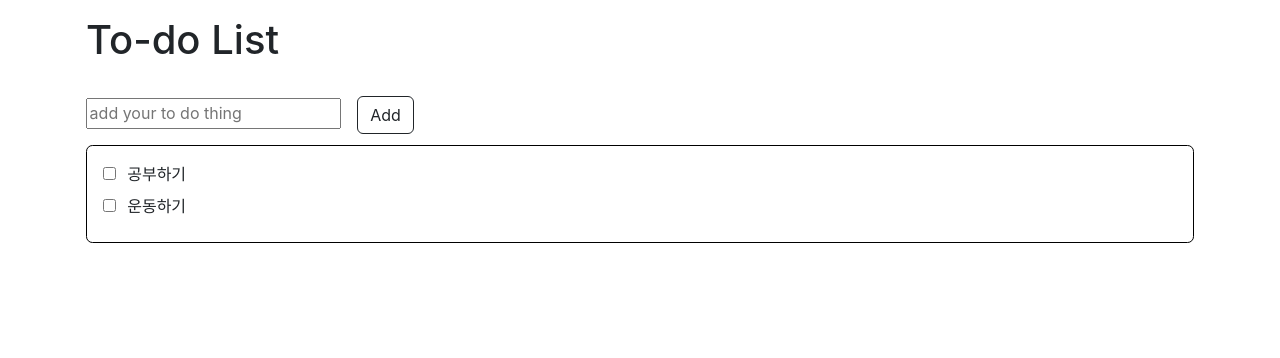
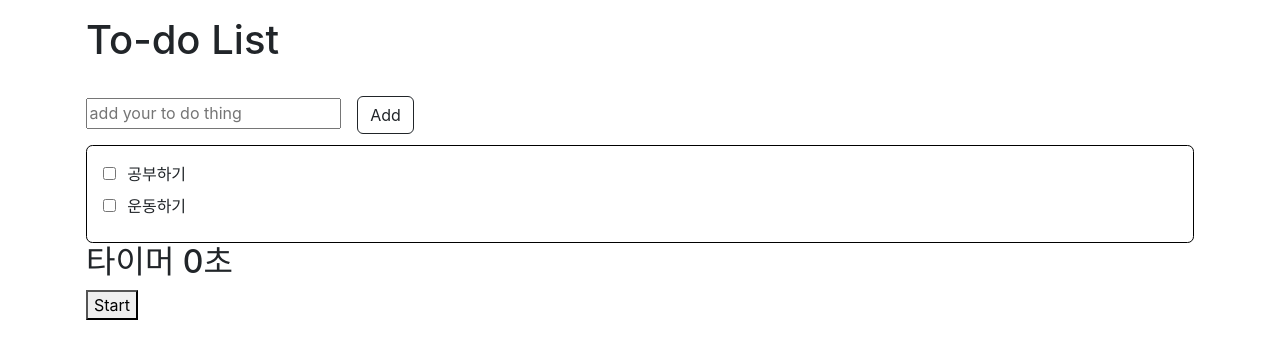
Before and after one commit to siawase17/To-do-List, a React (Create React App) app: page / in a window 1280 px wide. Shown: the top 358 px of the page. Built offline with nearby package versions, Linux system fonts and the light colour scheme.

Commit message:
feat: Timer component

```diff
--- a/src/App.tsx
+++ b/src/App.tsx
@@ -1,11 +1,13 @@
 import React from 'react';
 import './App.css';
 import TodoList from './components/TodoList';
+import Timer from './components/Timer';
 
 function App() {
   return (
     <div className="container">
       <TodoList />
+      <Timer />
     </div>
   );
 }
--- /dev/null
+++ b/src/components/Timer.tsx
@@ -0,0 +1,17 @@
+import React, { useState } from 'react';
+
+const Timer: React.FC = () => {
+    const [seconds, setSeconds] = useState<number>(0);
+
+    return (
+        <div>
+            <h2>타이머 {seconds}초</h2>
+            <button onClick={() =>
+                { setInterval(() => { setSeconds((prev) => prev + 1) }, 1000) }}>
+                Start
+            </button>
+        </div>
+    )
+};
+
+export default Timer;
--- a/src/components/TodoList.tsx
+++ b/src/components/TodoList.tsx
@@ -26,7 +26,7 @@ const TodoList: React.FC = () => {
     const handleAdd = () => {
         if (inputText.trim() !== '') {
             setList([...list, { id: Date.now(), text: inputText, isChecked: false }]);
-            setInputText(''); // input 필드를 비웁니다
+            setInputText('');
         }
     };
 
```
